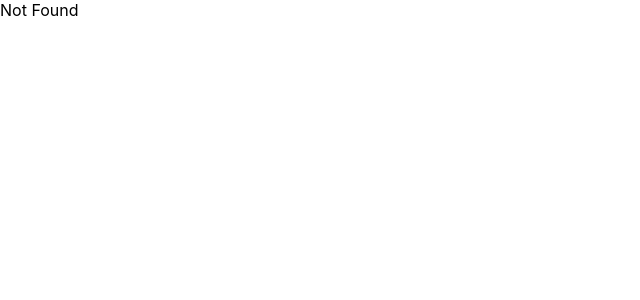
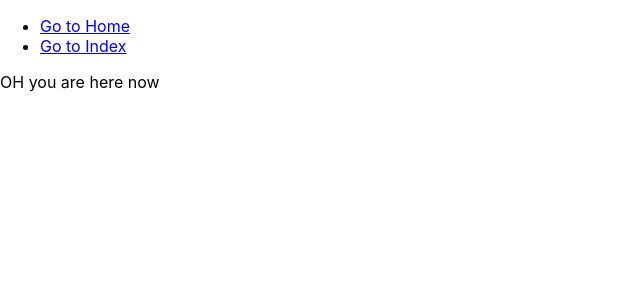
Before and after one commit to Akif90/BoxOffice, a React (Create React App) app: page /index in a window 1280 px wide. Shown: the top 300 px of the page, without its empty margins (0-640 px from the left). Built offline with nearby package versions, Linux system fonts and the light colour scheme.

Commit message:
Added navbar and pages

```diff
--- a/src/App.jsx
+++ b/src/App.jsx
@@ -1,15 +1,18 @@
 import React from 'react';
 import { Switch, Route } from 'react-router-dom';
+import Nav from './components/Nav';
+import Home from './pages/Home';
 
 function App() {
   return (
     <Switch>
       <Route exact path="/">
-        this is home page
+        <Home />
       </Route>
       {/* we are using exact so that react routes exactlty acc to the path specified */}
       {/* we could use exact={true} or just exact in react  */}
-      <Route exact path="/now">
+      <Route exact path="/index">
+        <Nav />
         OH you are here now
       </Route>
       {/* The last route works only when the all the other fails to work
--- /dev/null
+++ b/src/components/Nav.jsx
@@ -0,0 +1,23 @@
+import React from 'react';
+import { Link } from 'react-router-dom';
+
+const LINKS = [
+  { to: '/', text: 'Home' },
+  { to: '/index', text: 'Index' },
+];
+const Nav = () => {
+  return (
+    <div>
+      <ul>
+        {LINKS.map(items => (
+          <li key={items.to}>
+            {' '}
+            <Link to={items.to}>Go to {items.text}</Link>{' '}
+          </li>
+        ))}
+      </ul>
+    </div>
+  );
+};
+
+export default Nav;
--- /dev/null
+++ b/src/pages/Home.jsx
@@ -0,0 +1,15 @@
+import React from 'react';
+import { Link } from 'react-router-dom';
+
+const Home = () => {
+  return (
+    <div>
+      This is Home
+      <Link exact to="/index">
+        Go to Index Page
+      </Link>
+    </div>
+  );
+};
+
+export default Home;
```
Also changed, not shown: src/pages/Index.jsx (added, +7 -0 lines).
